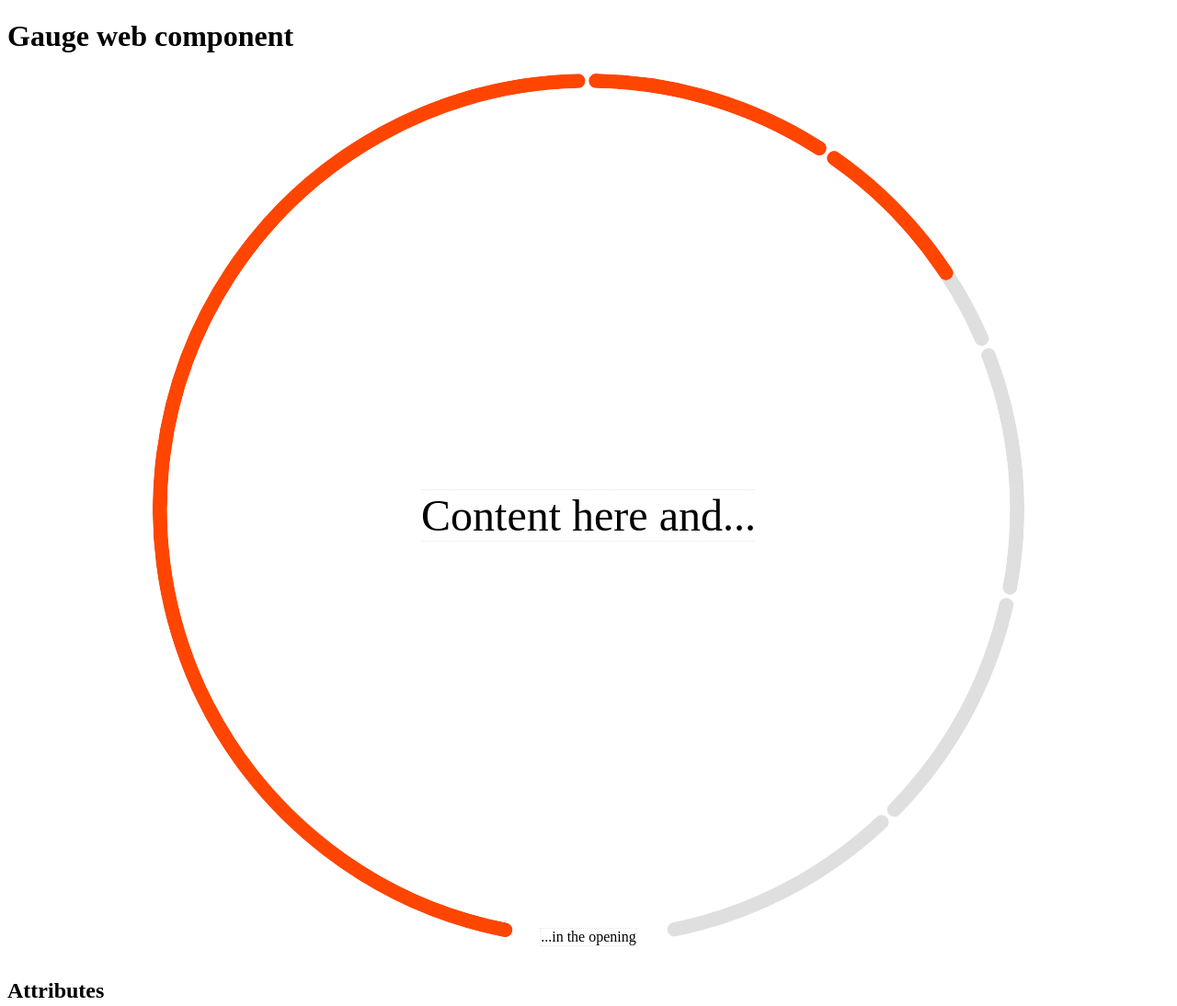
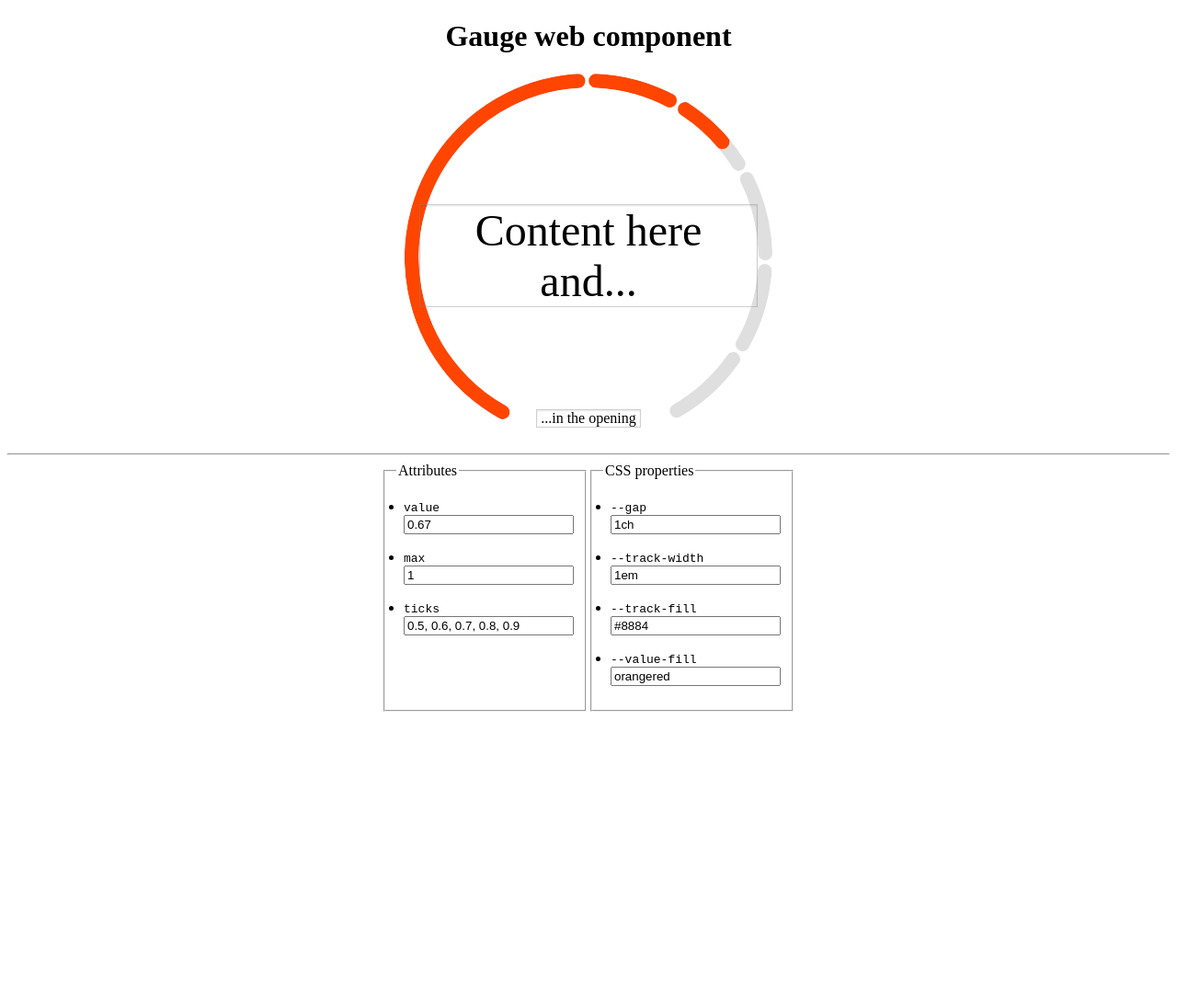
Before and after one commit to brian-c/gauge-web-component, a website: page index.html in a window 1280 px wide. Shown: the top 1094 px of the page at 92% size. After the commit the page ends 800 px from the top, so only its background shows below. Drawn offline with Linux system fonts and the light colour scheme.

Commit message:
Tidy up a bit

```diff
--- a/gauge.js
+++ b/gauge.js
@@ -12,7 +12,7 @@ const TEMPLATE = html`
 			--track-fill: #8888;
 			--value-fill: currentColor;
 
-			display: block;
+			display: inline-block;
 		}
 
 		#container {
--- a/index.html
+++ b/index.html
@@ -1,10 +1,38 @@
 <!DOCTYPE html>
+
+<html>
+	<head>
 		<meta charset="UTF-8" />
+		<meta name="viewport" content="width=device-width, initial-scale=1.0" />
 		<title>Gauge web component</title>
 
 		<style>
+			body {
+				text-align: center;
+			}
+
+			#gauge {
+				max-width: 67vmin;
+				width: 50ch;
+			}
+
 			[contenteditable] {
-		outline: 1px dotted #8883;
+				border: 1px solid #8886;
+				box-shadow: 0 1px 3px -1px inset #0003;
+				padding: 0 0.5ch;
+			}
+
+			#knobs {
+				display: inline-flex;
+				text-align: start;
+			}
+
+			#knobs ul {
+				padding-left: 1ch;
+			}
+
+			#knobs li {
+				margin-bottom: 1em;
 			}
 		</style>
 
@@ -12,18 +40,21 @@
 			import Gauge from './gauge.js';
 			customElements.define('bc-gauge', Gauge);
 		</script>
+	</head>
 
+	<body>
 		<h1>Gauge web component</h1>
 
-<div style="margin: 0 auto; width: 75%;">
 		<bc-gauge id="gauge">
 			<p style="font-size: 3em;" contenteditable="true">Content here and...</p>
 			<p slot="icon" contenteditable="true">...in the opening</p>
 		</bc-gauge>
-</div>
+
+		<hr />
 
 		<form id="knobs">
-	<h2>Attributes</h2>
+			<fieldset>
+				<legend>Attributes</legend>
 
 				<ul>
 					<li>
@@ -33,6 +64,7 @@
 							<input type="number" name="value" min="0" step="0.01" value="0.67" />
 						</label>
 					</li>
+
 					<li>
 						<label>
 							<code>max</code>
@@ -40,6 +72,7 @@
 							<input type="number" name="max" min="0" step="0.1" value="1" />
 						</label>
 					</li>
+
 					<li>
 						<label>
 							<code>ticks</code>
@@ -48,8 +81,10 @@
 						</label>
 					</li>
 				</ul>
+			</fieldset>
 
-	<h2>CSS properties</h2>
+			<fieldset>
+				<legend>CSS properties</legend>
 
 				<ul>
 					<li>
@@ -59,6 +94,7 @@
 							<input name="--gap" value="1ch" />
 						</label>
 					</li>
+
 					<li>
 						<label>
 							<code>--track-width</code>
@@ -66,6 +102,7 @@
 							<input name="--track-width" value="1em" />
 						</label>
 					</li>
+
 					<li>
 						<label>
 							<code>--track-fill</code>
@@ -73,6 +110,7 @@
 							<input name="--track-fill" value="#8884" />
 						</label>
 					</li>
+
 					<li>
 						<label>
 							<code>--value-fill</code>
@@ -81,9 +119,10 @@
 						</label>
 					</li>
 				</ul>
+			</fieldset>
 		</form>
 
-<script>
+		<script type="module">
 			function reflectInputs() {
 				const knobs = document.querySelectorAll('#knobs input');
 				const gauge = document.getElementById('gauge');
@@ -96,6 +135,7 @@
 					}
 				});
 
+				// Manually update, for now:
 				gauge.update();
 			}
 
@@ -104,3 +144,5 @@
 			gauge.addEventListener('input', reflectInputs);
 			document.getElementById('knobs').addEventListener('input', reflectInputs);
 		</script>
+	</body>
+</html>
```
Also changed, not shown: README.md (added). Lines whose indentation alone changed are shown as unchanged.
